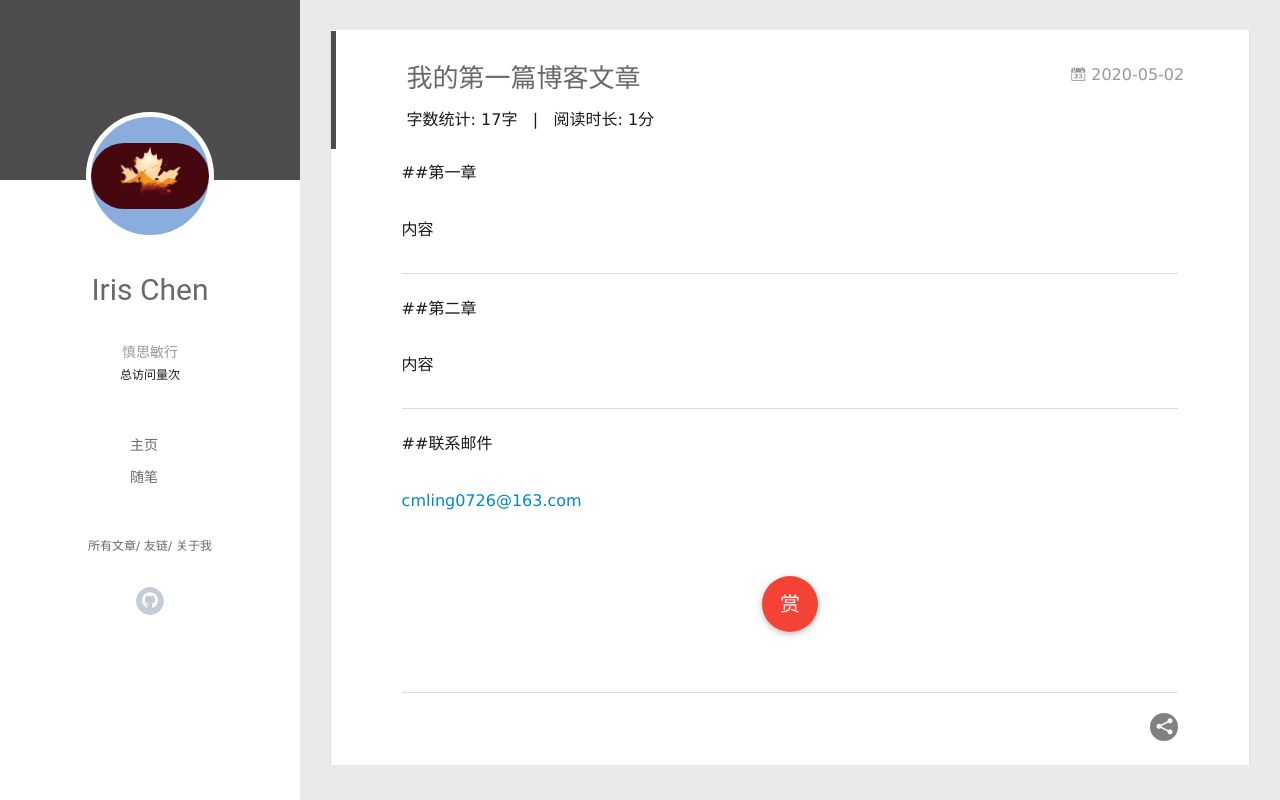
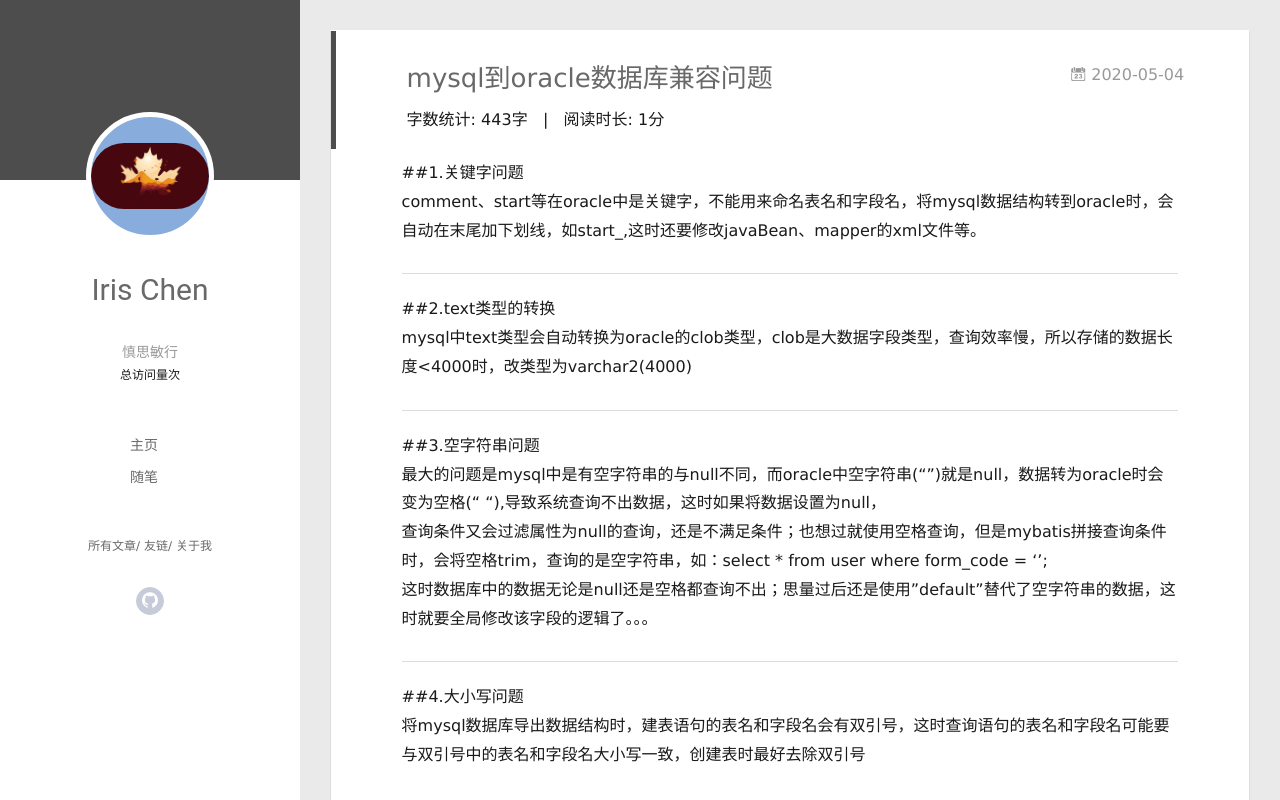
Before and after one commit to Esling0726/Esling0726.github.io, a plain HTML site: page 2020/05/04/mysql到oracle数据库兼容问题/index.html in a window 1280 px wide. Drawn offline with Linux system fonts and the light colour scheme; some packages are replaced by stand-ins of ours; a script that the page names is missing; some icons are missing.

Commit message:
Site updated: 2020-05-04 01:33:11

```diff
--- a/2020/05/02/我的第一篇博客文章/index.html
+++ b/2020/05/04/mysql到oracle数据库兼容问题/index.html
@@ -6,17 +6,17 @@
   <meta name="renderer" content="webkit">
   <meta http-equiv="X-UA-Compatible" content="IE=edge" >
   <link rel="dns-prefetch" href="http://yoursite.com">
-  <title>我的第一篇博客文章 | Iris&#39;s Blog</title>
+  <title>mysql到oracle数据库兼容问题 | Iris&#39;s Blog</title>
   <meta name="viewport" content="width=device-width, initial-scale=1, maximum-scale=1">
-  <meta name="description" content="##第一章 内容  ##第二章 内容  ##联系邮件 cmling0726@163.com">
+  <meta name="description" content="##1.关键字问题comment、start等在oracle中是关键字，不能用来命名表名和字段名，将mysql数据结构转到oracle时，会自动在末尾加下划线，如start_,这时还要修改javaBean、mapper的xml文件等。  ##2.text类型的转换mysql中text类型会自动转换为oracle的clob类型，clob是大数据字段类型，查询效率慢，所以存储的数据长度&lt;4000">
 <meta property="og:type" content="article">
-<meta property="og:title" content="我的第一篇博客文章">
-<meta property="og:url" content="http://yoursite.com/2020/05/02/%E6%88%91%E7%9A%84%E7%AC%AC%E4%B8%80%E7%AF%87%E5%8D%9A%E5%AE%A2%E6%96%87%E7%AB%A0/index.html">
+<meta property="og:title" content="mysql到oracle数据库兼容问题">
+<meta property="og:url" content="http://yoursite.com/2020/05/04/mysql%E5%88%B0oracle%E6%95%B0%E6%8D%AE%E5%BA%93%E5%85%BC%E5%AE%B9%E9%97%AE%E9%A2%98/index.html">
 <meta property="og:site_name" content="Iris&#39;s Blog">
-<meta property="og:description" content="##第一章 内容  ##第二章 内容  ##联系邮件 cmling0726@163.com">
+<meta property="og:description" content="##1.关键字问题comment、start等在oracle中是关键字，不能用来命名表名和字段名，将mysql数据结构转到oracle时，会自动在末尾加下划线，如start_,这时还要修改javaBean、mapper的xml文件等。  ##2.text类型的转换mysql中text类型会自动转换为oracle的clob类型，clob是大数据字段类型，查询效率慢，所以存储的数据长度&lt;4000">
 <meta property="og:locale" content="zh_CN">
-<meta property="article:published_time" content="2020-05-02T13:01:48.000Z">
-<meta property="article:modified_time" content="2020-05-02T20:34:46.327Z">
+<meta property="article:published_time" content="2020-05-03T16:01:48.000Z">
+<meta property="article:modified_time" content="2020-05-03T17:32:10.592Z">
 <meta property="article:author" content="Iris Chen">
 <meta property="article:tag" content="程序员，Java，前端">
 <meta name="twitter:card" content="summary">
@@ -153,14 +153,14 @@
             <canvas data-colors="#eaeaea" data-sectionHeight="100" data-contentId="js-content" id="myCanvas1" class="anm-canvas"></canvas>
           </div>
           <div id="js-content" class="content-ll">
-            <article id="post-我的第一篇博客文章" class="article article-type-post " itemscope itemprop="blogPost">
+            <article id="post-mysql到oracle数据库兼容问题" class="article article-type-post " itemscope itemprop="blogPost">
   <div class="article-inner">
 
       <header class="article-header">
 
 
     <h1 class="article-title" itemprop="name">
-      我的第一篇博客文章
+      mysql到oracle数据库兼容问题
     </h1>
 
 
@@ -171,8 +171,8 @@
               <i class="icon-smile icon"></i> 阅读数：<span id="busuanzi_value_page_pv"></span>次
         </span>
 
-<a href="/2020/05/02/%E6%88%91%E7%9A%84%E7%AC%AC%E4%B8%80%E7%AF%87%E5%8D%9A%E5%AE%A2%E6%96%87%E7%AB%A0/" class="archive-article-date">
-  	<time datetime="2020-05-02T13:01:48.000Z" itemprop="datePublished"><i class="icon-calendar icon"></i>2020-05-02</time>
+<a href="/2020/05/04/mysql%E5%88%B0oracle%E6%95%B0%E6%8D%AE%E5%BA%93%E5%85%BC%E5%AE%B9%E9%97%AE%E9%A2%98/" class="archive-article-date">
+  	<time datetime="2020-05-03T16:01:48.000Z" itemprop="datePublished"><i class="icon-calendar icon"></i>2020-05-04</time>
 </a>
 		<!-- 需要添加的位置 -->
         <!-- 开始添加字数统计-->
@@ -182,7 +182,7 @@
       <span class="post-meta-item-icon">
         <i class="fa fa-keyboard-o"></i>
         <span class="post-meta-item-text">  字数统计: </span>
-        <span class="post-count">17字</span>
+        <span class="post-count">443字</span>
       </span>
     </span>
 
@@ -202,14 +202,15 @@
 
     <div class="article-entry" itemprop="articleBody">
 
-        <p>##第一章</p>
-<p>内容</p>
+        <p>##1.关键字问题<br>comment、start等在oracle中是关键字，不能用来命名表名和字段名，将mysql数据结构转到oracle时，会自动在末尾加下划线，如start_,这时还要修改javaBean、mapper的xml文件等。</p>
 <hr>
-<p>##第二章</p>
-<p>内容</p>
+<p>##2.text类型的转换<br>mysql中text类型会自动转换为oracle的clob类型，clob是大数据字段类型，查询效率慢，所以存储的数据长度&lt;4000时，改类型为varchar2(4000)</p>
 <hr>
-<p>##联系邮件</p>
-<p><a href="mailto:cmling0726@163.com">cmling0726@163.com</a></p>
+<p>##3.空字符串问题<br>最大的问题是mysql中是有空字符串的与null不同，而oracle中空字符串(“”)就是null，数据转为oracle时会变为空格(“ “),导致系统查询不出数据，这时如果将数据设置为null，<br>查询条件又会过滤属性为null的查询，还是不满足条件；也想过就使用空格查询，但是mybatis拼接查询条件时，会将空格trim，查询的是空字符串，如：select * from user where form_code = ‘’;<br>这时数据库中的数据无论是null还是空格都查询不出；思量过后还是使用”default”替代了空字符串的数据，这时就要全局修改该字段的逻辑了。。。</p>
+<hr>
+<p>##4.大小写问题<br>将mysql数据库导出数据结构时，建表语句的表名和字段名会有双引号，这时查询语句的表名和字段名可能要与双引号中的表名和字段名大小写一致，创建表时最好去除双引号</p>
+<p>##5.其他问题<br>使用JDBC写了limit语句改为rownum语句，还有默认值处理，批量新增语句等问题</p>
+<p>以上是这次mysql数据库切换到oracle数据库所遇到的问题，如有更好的解决办法请留言或email:<a href="mailto:cmling0726@163.com">cmling0726@163.com</a></p>
 
 
 
@@ -297,7 +298,7 @@
     <a class="close js-modal-close" href="javascript:;"><i class="icon icon-close"></i></a>
     <p>扫一扫，分享到微信</p>
     <div class="wx-qrcode">
-      <img src="//pan.baidu.com/share/qrcode?url=http://yoursite.com/2020/05/02/%E6%88%91%E7%9A%84%E7%AC%AC%E4%B8%80%E7%AF%87%E5%8D%9A%E5%AE%A2%E6%96%87%E7%AB%A0/" alt="微信分享二维码">
+      <img src="//pan.baidu.com/share/qrcode?url=http://yoursite.com/2020/05/04/mysql%E5%88%B0oracle%E6%95%B0%E6%8D%AE%E5%BA%93%E5%85%BC%E5%AE%B9%E9%97%AE%E9%A2%98/" alt="微信分享二维码">
     </div>
 </div>
 
--- a/content.json
+++ b/content.json
@@ -1 +1 @@
-[{"title":"我的第一篇博客文章","date":"2020-05-02T13:01:48.000Z","path":"2020/05/02/我的第一篇博客文章/","tags":[]},{"title":"Hello World","date":"2020-05-02T09:51:26.215Z","path":"2020/05/02/hello-world/","tags":[]}]
+[{"title":"mysql到oracle数据库兼容问题","date":"2020-05-03T16:01:48.000Z","path":"2020/05/04/mysql到oracle数据库兼容问题/","tags":[]},{"title":"Hello World","date":"2020-05-02T09:51:26.215Z","path":"2020/05/02/hello-world/","tags":[]}]
```
Also changed, not shown: 2020/05/02/hello-world/index.html (+2 -2 lines), archives/2020/05/index.html (+3 -3 lines), archives/2020/index.html (+3 -3 lines), archives/index.html (+3 -3 lines), index.html (+13 -12 lines).
